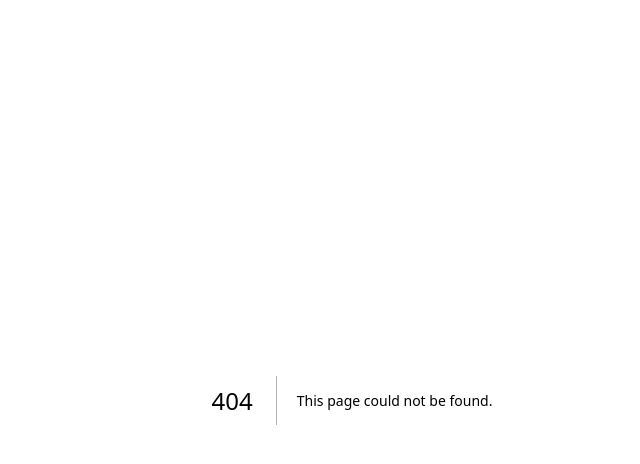
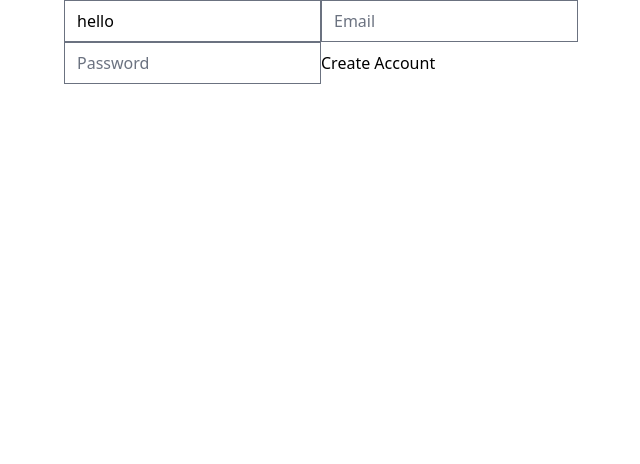
Before and after one commit to JangChangKyoon/carrot-market, a Next.js app: page /forms in a window 1280 px wide. Before the commit this address had no page. Shown: the top 464 px of the page, without its empty margins (288-928 px from the left). Built offline with nearby package versions, Linux system fonts and the light colour scheme.

Commit message:
#7.6 Extras (07:27)

```diff
--- /dev/null
+++ b/pages/forms.tsx
@@ -0,0 +1,67 @@
+import { FieldErrors, useForm } from "react-hook-form";
+
+interface LoginForm {
+  username: string;
+  password: string;
+  email: string;
+  errors?: string;
+}
+
+export default function Forms() {
+  const {
+    register,
+    handleSubmit,
+    formState: { errors },
+    watch,
+    setError,
+    setValue,
+    reset,
+    resetField,
+  } = useForm<LoginForm>({
+    mode: "onChange",
+  });
+  const onValid = (data: LoginForm) => {
+    console.log("im valid bby");
+  };
+  const onInvalid = (errors: FieldErrors) => {
+    console.log(errors);
+  };
+  // 2. watch로 하나의 input만 보는 것도 가능하다
+  setValue("username", "hello");
+
+  return (
+    <form onSubmit={handleSubmit(onValid, onInvalid)}>
+      <input
+        {...register("username", {
+          required: "Username is required",
+          minLength: {
+            message: "The username should be longer than 5 chars.",
+            value: 5,
+          },
+        })}
+        type="text"
+        placeholder="Username"
+      />
+      {errors.username?.message}
+      <input
+        {...register("email", {
+          required: "Email is required",
+          validate: {
+            notGmail: (value) =>
+              !value.includes("@gmail.com") || "Gmail is not allowed",
+          },
+        })}
+        type="email"
+        placeholder="Email"
+      />
+      {errors.email?.message}
+      <input
+        {...register("password", { required: "Password is required" })}
+        type="password"
+        placeholder="Password"
+      />
+      <input type="submit" value="Create Account" />
+      {errors.errors?.message}
+    </form>
+  );
+}
```
